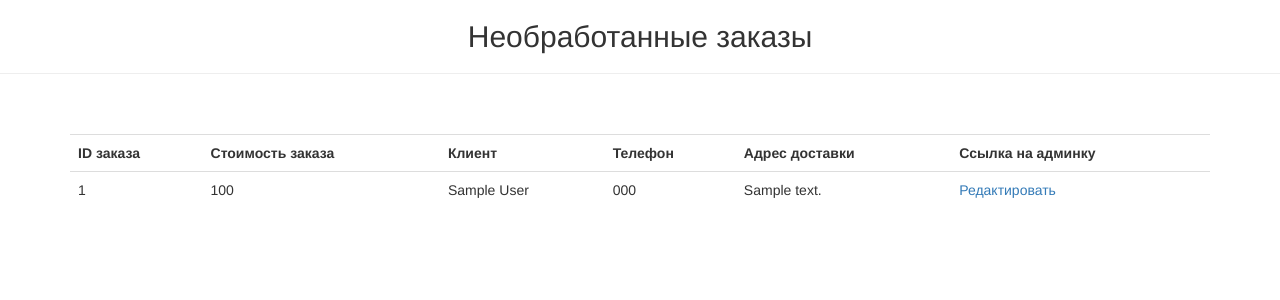
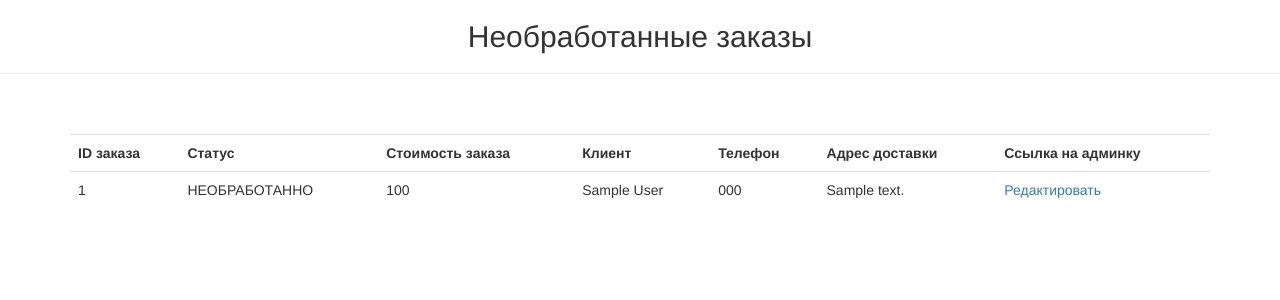
Before and after one commit to Hyper-glitch/star-burger, a Django app: page /manager/orders/ in a window 1280 px wide. Shown: the part 52-352 px from the top of the page. Run offline with Django 3.2, Linux system fonts and the light colour scheme; a user stored in the database is signed in; tables that the repository leaves empty hold one stand-in row (values such as "Sample post"); parts of the project's set-up code (start-up, migrations or seed data) failed here and were passed over; some libraries are stand-ins or nearby versions.

Commit message:
feat(template): add new field

```diff
--- a/restaurateur/templates/order_items.html
+++ b/restaurateur/templates/order_items.html
@@ -14,6 +14,7 @@
    <table class="table table-responsive">
     <tr>
       <th>ID заказа</th>
+      <th>Статус</th>
       <th>Стоимость заказа</th>
       <th>Клиент</th>
       <th>Телефон</th>
@@ -24,6 +25,7 @@
     {% for item in order_items %}
       <tr>
         <td>{{ item.order.id }}</td>
+        <td>{{ item.get_status_display }}</td>
         <td>{{ item.total_price }}</td>
         <td>{{ item.order.firstname }} {{ item.order.lastname }}</td>
         <td>{{ item.order.phonenumber }}</td>
```
